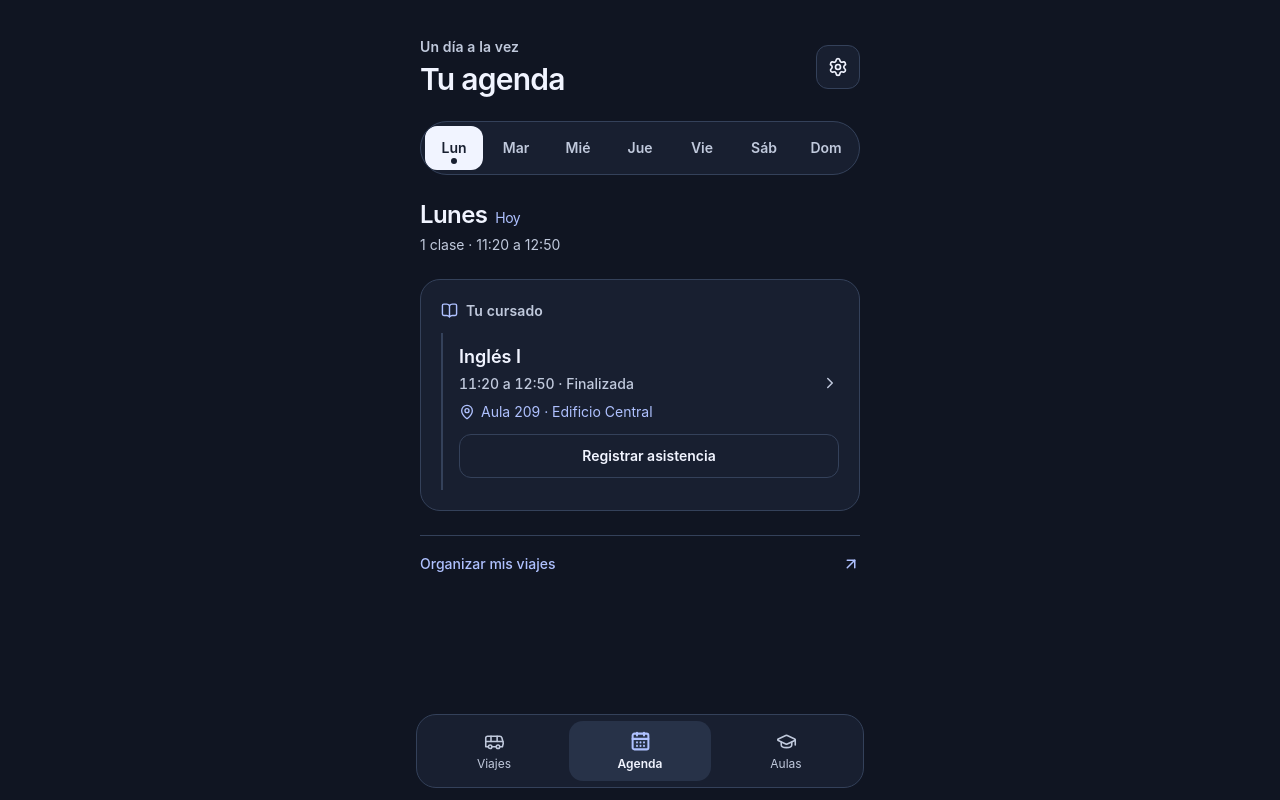
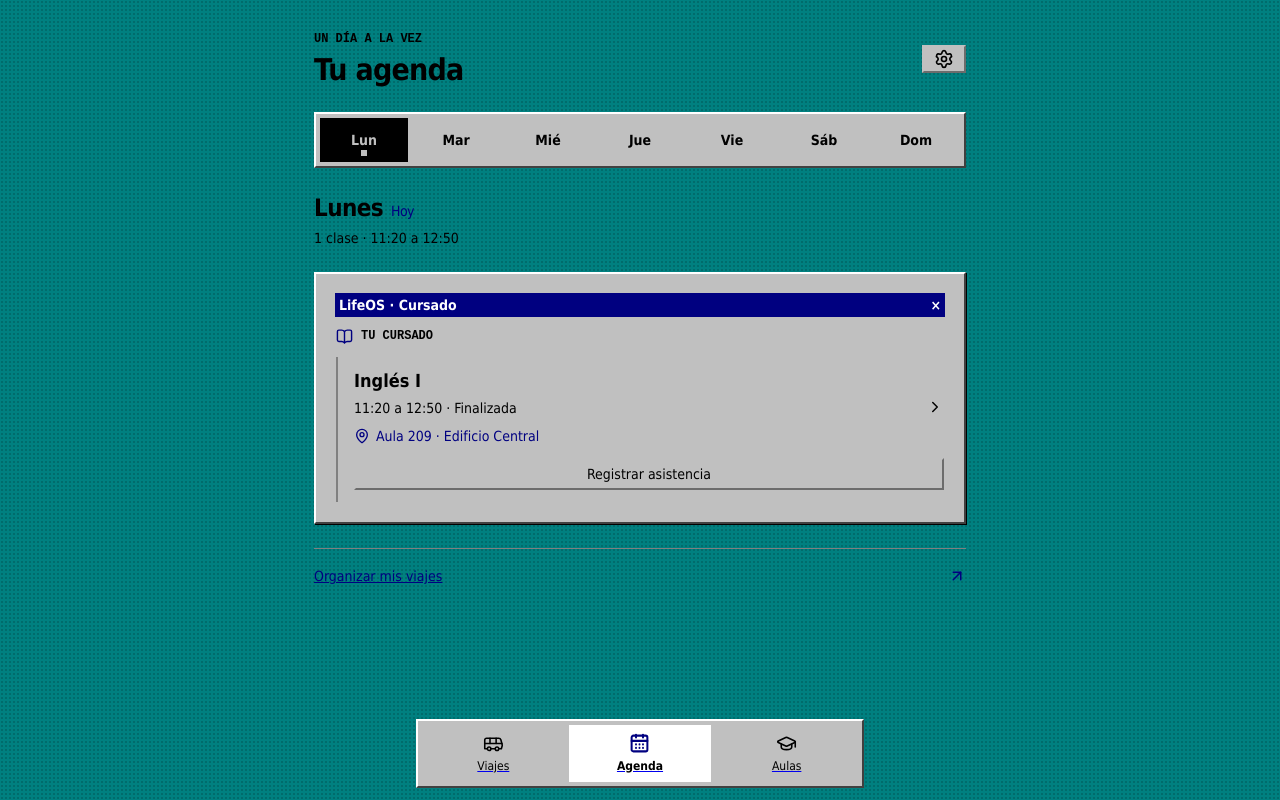
Before and after one commit to aalvaroespinoza/AppHorarios, a Next.js app: page /agenda in a window 1280 px wide. Built offline with nearby package versions, Linux system fonts and the light colour scheme.

Commit message:
feat: adoptar estilo web 1.0 de windows 95 (#5)
Co-authored-by: Alvaro <alvaro@example.com>

```diff
--- a/src/app/globals.css
+++ b/src/app/globals.css
@@ -2,158 +2,61 @@
 @custom-variant dark (&:where(.dark, .dark *));
 
 @theme inline {
-  --color-canvas: var(--canvas);
-  --color-surface: var(--surface);
-  --color-elevated: var(--elevated);
-  --color-muted: var(--muted);
-  --color-ink: var(--ink);
-  --color-subtle: var(--subtle);
-  --color-muted-ink: var(--muted-ink);
-  --color-line: var(--line);
-  --color-accent: var(--accent);
-  --color-success: var(--success);
-  --color-danger: var(--danger);
-  --color-warning: var(--warning);
-  --font-sans: -apple-system, BlinkMacSystemFont, "Segoe UI", sans-serif;
-  --font-mono: ui-monospace, "SFMono-Regular", Consolas, monospace;
+  --color-canvas: var(--canvas); --color-surface: var(--surface); --color-elevated: var(--elevated);
+  --color-muted: var(--muted); --color-ink: var(--ink); --color-subtle: var(--subtle);
+  --color-muted-ink: var(--muted-ink); --color-line: var(--line); --color-accent: var(--accent);
+  --color-success: var(--success); --color-danger: var(--danger); --color-warning: var(--warning);
+  --font-sans: "MS Sans Serif", Tahoma, Arial, sans-serif; --font-mono: "Courier New", Courier, monospace;
 }
 
-:root {
-  color-scheme: light;
-  --canvas: #f7f8fc;
-  --surface: #ffffff;
-  --elevated: #ffffff;
-  --muted: #edf0f7;
-  --ink: #18223a;
-  --subtle: #5e6a82;
-  --muted-ink: #77839a;
-  --line: #dce2ee;
-  --accent: #3659df;
-  --success: #2c7a62;
-  --danger: #b03d44;
-  --warning: #826023;
-  --color-bg: var(--canvas);
-  --color-surface: var(--surface);
-  --color-border: var(--line);
-  --color-text-primary: var(--ink);
-  --color-text-secondary: var(--subtle);
-  --color-accent: var(--accent);
-}
-
-.dark {
-  color-scheme: dark;
-  --canvas: #101522;
-  --surface: #181f30;
-  --elevated: #202a3e;
-  --muted: #273248;
-  --ink: #f1f4ff;
-  --subtle: #c0c9dc;
-  --muted-ink: #98a5c0;
-  --line: #34415a;
-  --accent: #afc1ff;
-  --success: #85d1b3;
-  --danger: #ffb5b2;
-  --warning: #f1d08c;
-}
+:root, .dark { color-scheme: light; --canvas: #008080; --surface: #c0c0c0; --elevated: #c0c0c0; --muted: #ffffff; --ink: #000000; --subtle: #000000; --muted-ink: #404040; --line: #808080; --accent: #000080; --success: #008000; --danger: #800000; --warning: #808000; }
 
 @layer base {
-  * { -webkit-tap-highlight-color: transparent; }
-  html { min-height: 100%; scroll-padding-top: 6rem; }
-  body {
-    min-height: 100dvh;
-    margin: 0;
-    background: var(--canvas);
-    color: var(--ink);
-    font-family: var(--font-sans);
-    -webkit-font-smoothing: antialiased;
-    -webkit-text-size-adjust: 100%;
-    overscroll-behavior-y: none;
-  }
-
-  button, input, select, textarea { font: inherit; }
-  button:not(:disabled), summary { cursor: pointer; }
-  button:disabled { opacity: .5; cursor: not-allowed; }
-  button, a, input, select, textarea, summary { touch-action: manipulation; }
-  :focus-visible { outline: 3px solid var(--accent); outline-offset: 4px; }
-  ::selection { background: var(--accent); color: var(--canvas); }
-  input, textarea, select { accent-color: var(--accent); }
-  input::placeholder, textarea::placeholder { color: var(--muted-ink); opacity: 1; }
+  * { -webkit-tap-highlight-color: transparent; box-sizing: border-box; }
+  html { min-height: 100%; scroll-padding-top: 1rem; }
+  body { min-height: 100dvh; margin: 0; background-color: var(--canvas); color: var(--ink); background-image: radial-gradient(#006c6c 1px, transparent 1px); background-size: 4px 4px; font-family: "MS Sans Serif", Tahoma, Arial, sans-serif; font-size: 14px; -webkit-text-size-adjust: 100%; }
+  h1, h2, h3 { color: #000; font-family: "MS Sans Serif", Tahoma, Arial, sans-serif; font-weight: 700; letter-spacing: 0; }
+  button, input, select, textarea { font: inherit; color: #000; }
+  button:not(:disabled) { cursor: pointer; }
+  a { color: #0000ee; text-decoration: underline; cursor: pointer; }
+  a:visited { color: #551a8b; }
+  :focus-visible { outline: 1px dotted #000; outline-offset: -4px; }
+  ::selection { background: #000080; color: #fff; }
+  input, textarea, select { accent-color: #000080; }
+  hr { border: 0; border-top: 2px solid #808080; border-bottom: 2px solid #fff; height: 4px; margin: 10px 0; }
 }
 
 @layer components {
-  .page-shell {
-    width: 100%;
-    max-width: 480px;
-    margin-inline: auto;
-    padding: max(1.25rem, env(safe-area-inset-top)) 1.25rem calc(7rem + env(safe-area-inset-bottom));
-    min-height: 100dvh;
-  }
-  /* Compatibility names shared by existing screens; surfaces are now opaque. */
-  .glass-panel {
-    border: 1px solid var(--line);
-    border-radius: 20px;
-    background: var(--surface);
-  }
-  .glass-toolbar {
-    background: var(--surface);
-    border: 1px solid var(--line);
-  }
-  .glass-pill {
-    min-height: 44px;
-    border: 1px solid var(--line);
-    border-radius: 999px;
-    padding: .6rem 1rem;
-    background: var(--surface);
-    color: var(--subtle);
-    font-size: .875rem;
-    font-weight: 600;
-    transition: background-color 160ms, color 160ms, transform 160ms;
-  }
-  .glass-button, .glass-primary {
-    display: inline-flex;
-    align-items: center;
-    justify-content: center;
-    gap: .5rem;
-    min-height: 44px;
-    border-radius: 12px;
-    padding: .7rem 1rem;
-    font-size: .9375rem;
-    font-weight: 600;
-    transition: transform 160ms, background-color 160ms, box-shadow 160ms;
-  }
-  .glass-button { color: var(--ink); border: 1px solid var(--line); background: var(--surface); }
-  .glass-primary { color: var(--surface); border: 1px solid transparent; background: var(--ink); }
-  .glass-button:active, .glass-primary:active, .glass-pill:active { transform: scale(.98); }
-  .aurora-border { border-color: var(--line); }
-  .glass-primary.aurora-border { background: var(--ink); border-color: transparent; }
-  .section-label { color: var(--subtle); font-size: .875rem; font-weight: 600; letter-spacing: .01em; }
-  .time-display { font-variant-numeric: tabular-nums; font-weight: 500; letter-spacing: -.055em; line-height: 1.05; font-size: clamp(2.75rem, 12vw, 4rem); }
-  .glass-input { width: 100%; border: 1px solid var(--line); border-radius: 16px; padding: .85rem 1rem; min-height: 48px; background: var(--surface); color: var(--ink); font-size: 1rem; }
+  .page-shell { width: 100%; max-width: 680px; margin: 0 auto; padding: max(14px, env(safe-area-inset-top)) 14px calc(104px + env(safe-area-inset-bottom)); min-height: 100dvh; }
+  .glass-panel, .glass-toolbar { position: relative; background: #c0c0c0; color: #000; border-top: 2px solid #fff; border-left: 2px solid #fff; border-right: 2px solid #404040; border-bottom: 2px solid #404040; border-radius: 0; box-shadow: 1px 1px 0 #000; }
+  .glass-toolbar { box-shadow: none; }
+  .glass-pill { min-height: 28px; border: 2px outset #c0c0c0; border-radius: 0; padding: 4px 8px; background: #c0c0c0; color: #000; font-size: 12px; font-weight: 400; }
+  .glass-button, .glass-primary { display: inline-flex; align-items: center; justify-content: center; gap: 6px; min-height: 28px; border: 2px outset #c0c0c0; border-radius: 0; padding: 4px 10px; background: #c0c0c0; color: #000; font-size: 13px; font-weight: 400; box-shadow: none; }
+  .glass-primary { background: #c0c0c0; color: #000; }
+  .glass-button:active, .glass-primary:active, .glass-pill:active { border-style: inset; transform: translate(1px, 1px); }
+  .aurora-border { border-color: #fff #404040 #404040 #fff; }
+  .section-label { color: #000; font-family: "Courier New", monospace; font-size: 12px; font-weight: 700; letter-spacing: 0; text-transform: uppercase; }
+  .time-display { font-family: "Courier New", monospace; font-variant-numeric: tabular-nums; font-weight: 700; letter-spacing: 0; line-height: 1.05; font-size: clamp(2.4rem, 12vw, 3.4rem); }
+  .glass-input { width: 100%; min-height: 28px; border: 2px inset #c0c0c0; border-radius: 0; padding: 4px 6px; background: #fff; color: #000; font-size: 14px; }
+  .window-titlebar { display: flex; align-items: center; justify-content: space-between; gap: 8px; margin: -1px -1px 10px; padding: 3px 4px; min-height: 24px; background: #000080; color: #fff; font-weight: 700; line-height: 1; }
+  .window-titlebar button { width: 18px; height: 18px; padding: 0; border: 2px outset #c0c0c0; border-radius: 0; background: #c0c0c0; color: #000; font-family: Arial, sans-serif; font-size: 12px; font-weight: 700; line-height: 12px; }
+  .sunken { background: #fff; border: 2px inset #c0c0c0; }
 }
 
-@media (hover: hover) {
-  .glass-button:hover, .glass-pill:hover { background-color: var(--muted); }
-  .glass-primary:hover { background: var(--accent); }
+@layer utilities {
+  .rounded-full, .rounded-2xl, .rounded-xl, .rounded-\[20px\], .rounded-\[14px\], .rounded-\[24px\] { border-radius: 0 !important; }
+  .bg-surface, .bg-elevated, .bg-muted { background-color: #c0c0c0 !important; }
+  .text-ink, .text-subtle { color: #000 !important; }
+  .text-accent { color: #000080 !important; }
+  .border-line { border-color: #808080 !important; }
+  .shadow-none, .shadow-lg, .shadow-2xl { box-shadow: none !important; }
 }
-@supports not (backdrop-filter: blur(1px)) {
-  .glass-panel, .glass-toolbar { background: var(--surface); }
-}
-@media (prefers-reduced-transparency: reduce), (prefers-contrast: more) {
-  .glass-panel, .glass-toolbar, .glass-pill { background: var(--surface); backdrop-filter: none; -webkit-backdrop-filter: none; border-color: var(--line); }
-}
-@keyframes surface-enter {
-  from { opacity: 0; transform: translateY(8px); }
-  to { opacity: 1; transform: translateY(0); }
-}
-dialog[open] { animation: surface-enter 260ms cubic-bezier(.16, 1, .3, 1); }
-button svg { transition: transform 200ms ease; }
-@media (prefers-reduced-motion: reduce) {
-  *, *::before, *::after { animation: none !important; transition: none !important; scroll-behavior: auto !important; }
-}
+
+@media (hover: hover) { .glass-button:hover, .glass-pill:hover { background: #d4d0c8; } }
+dialog[open] { animation: none; } button svg { transition: none; }
+@media (prefers-reduced-motion: reduce) { *, *::before, *::after { animation: none !important; transition: none !important; scroll-behavior: auto !important; } }
 .hide-scrollbar::-webkit-scrollbar, .no-scrollbar::-webkit-scrollbar { display: none; }
 .hide-scrollbar, .no-scrollbar { -ms-overflow-style: none; scrollbar-width: none; }
-.pt-safe { padding-top: env(safe-area-inset-top, 0px); }
-.pb-safe { padding-bottom: env(safe-area-inset-bottom, 0px); }
-.pl-safe { padding-left: env(safe-area-inset-left, 0px); }
-.pr-safe { padding-right: env(safe-area-inset-right, 0px); }
-.pb-safe-nav { padding-bottom: calc(7rem + env(safe-area-inset-bottom, 0px)); }
+.pt-safe { padding-top: env(safe-area-inset-top, 0px); } .pb-safe { padding-bottom: env(safe-area-inset-bottom, 0px); }
+.pl-safe { padding-left: env(safe-area-inset-left, 0px); } .pr-safe { padding-right: env(safe-area-inset-right, 0px); }
+.pb-safe-nav { padding-bottom: calc(104px + env(safe-area-inset-bottom, 0px)); }
--- a/src/components/layout/Navbar.tsx
+++ b/src/components/layout/Navbar.tsx
@@ -39,14 +39,14 @@ export function Navbar() {
       {offline && <div role="status" className="mx-auto mb-2 w-fit rounded-full border border-line bg-surface px-3 py-1.5 text-xs text-subtle flex items-center gap-2">
         <WifiOff size={14} /> Sin conexión · Datos locales
       </div>}
-      <div className="glass-toolbar rounded-[20px] grid grid-cols-3 p-1.5 gap-1">
+      <div className="glass-toolbar grid grid-cols-3 p-1 gap-1">
         {tabs.map(({ href, label, Icon }) => {
           const selected = active === href;
           return (
             <Link key={href} href={href} aria-current={selected ? 'page' : undefined}
-              className="relative flex min-h-[60px] flex-col items-center justify-center gap-1 rounded-[14px] px-2 py-2">
+              className="relative flex min-h-[52px] flex-col items-center justify-center gap-1 px-2 py-2">
               {selected && <motion.span layoutId="nav-selection" transition={reduced ? { duration: 0 } : { type: 'spring', stiffness: 360, damping: 30, mass: .7 }}
-                className="absolute inset-0 rounded-[14px] bg-muted" />}
+                className="absolute inset-0 bg-white" />}
               <Icon aria-hidden size={21} strokeWidth={selected ? 2.3 : 1.8} className={`relative ${selected ? 'text-accent' : 'text-subtle'}`} />
               <span className={`relative text-xs ${selected ? 'text-ink font-semibold' : 'text-subtle'}`}>{label}</span>
             </Link>
--- a/src/features/schedule/ClassTimeline.tsx
+++ b/src/features/schedule/ClassTimeline.tsx
@@ -57,6 +57,7 @@ export function ClassTimeline({ materiasDelDia, classes, isToday, horaActualHHMM
   const displayed = expanded ? items : summary ? [summary] : [];
   const isCurrent = (item: ClassItem) => Boolean(isToday && startOf(item) <= horaActualHHMM && endOf(item) > horaActualHHMM);
   return <motion.section layout="size" transition={{ duration: reduced ? 0 : .24 }} id="seccion-cursado" className="glass-panel scroll-mt-24 p-5" aria-label="Cursado del día">
+    <div className="window-titlebar"><span>LifeOS · Cursado</span><span aria-hidden="true">×</span></div>
     <div className="mb-3 flex items-center gap-2 text-subtle">
       <BookOpen size={17} className="text-accent" />
       <h2 className="section-label">Tu cursado</h2>
--- a/src/features/schedule/HorarioCard.tsx
+++ b/src/features/schedule/HorarioCard.tsx
@@ -65,6 +65,7 @@ export function HorarioCard({ titulo, recomendacion, icon: Icon = Bus, direction
         </button>
       ) : (
         <div className="p-5">
+          <div className="window-titlebar"><span>{isReturn ? 'LifeOS · Vuelta' : 'LifeOS · Ida'}</span><span aria-hidden="true">×</span></div>
           <div className="mb-5 flex items-start justify-between gap-3">
             <div className="flex min-w-0 items-center gap-3">
               <span className="flex h-10 w-10 shrink-0 items-center justify-center rounded-2xl bg-accent/10 text-accent"><Icon size={21} /></span>
@@ -75,7 +76,7 @@ export function HorarioCard({ titulo, recomendacion, icon: Icon = Bus, direction
 
           {current ? (
             <>
-              <div className="rounded-2xl bg-muted/50 px-4 py-5">
+              <div className="sunken px-4 py-5">
                 <p className="mb-2 flex items-center gap-1.5 text-sm text-subtle"><MapPin size={15} />{isReturn ? 'Parada Ministerio' : 'Desde Despeñaderos'}</p>
                 <div className="time-display text-ink">{stopTime(current)}</div>
                 <div className="mt-3 flex flex-wrap items-center gap-2">
@@ -104,7 +105,7 @@ export function HorarioCard({ titulo, recomendacion, icon: Icon = Bus, direction
               {manual && <p className="mt-3 text-sm text-subtle">Elegido por vos</p>}
             </>
           ) : (
-            <div className="rounded-2xl bg-muted/50 p-4">
+            <div className="sunken p-4">
               <p className="text-base font-semibold text-ink">Sin viaje sugerido</p>
               <p className="mt-2 text-sm leading-relaxed text-subtle">{alternatives.length ? 'Los servicios restantes no coinciden con tu cursado. Podés consultar sus horarios.' : 'No hay un servicio disponible que coincida con tu cursado y este horario.'}</p>
               <Link className="mt-3 inline-flex min-h-11 items-center gap-2 text-sm font-semibold text-accent" href="/horarios">Ver todos los horarios<ArrowRight size={16} /></Link>
```
Also changed, not shown: src/components/MateriaDetailModal.tsx (+4 -3 lines), src/features/schedule/ScheduleHeader.tsx (+4 -3 lines).
